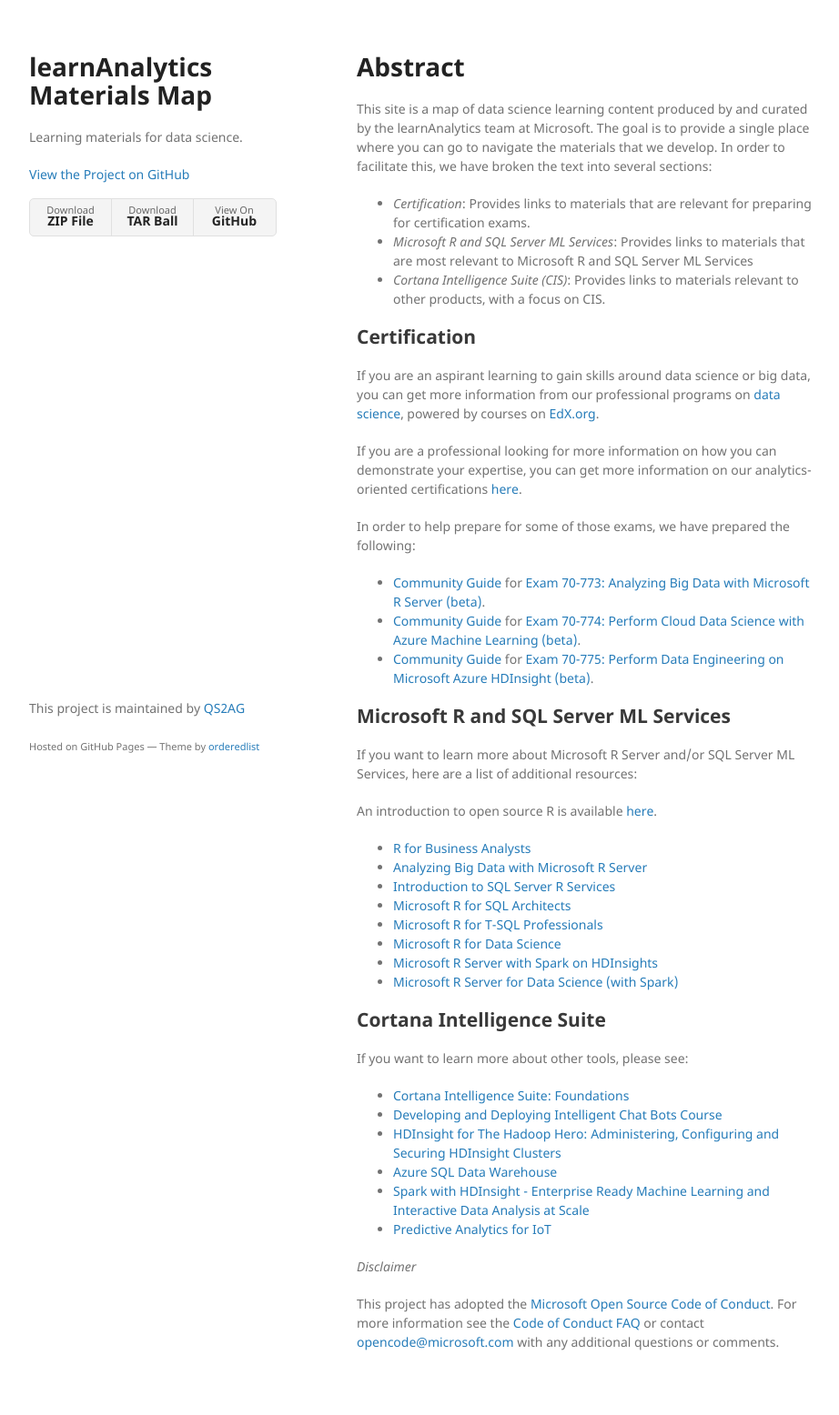
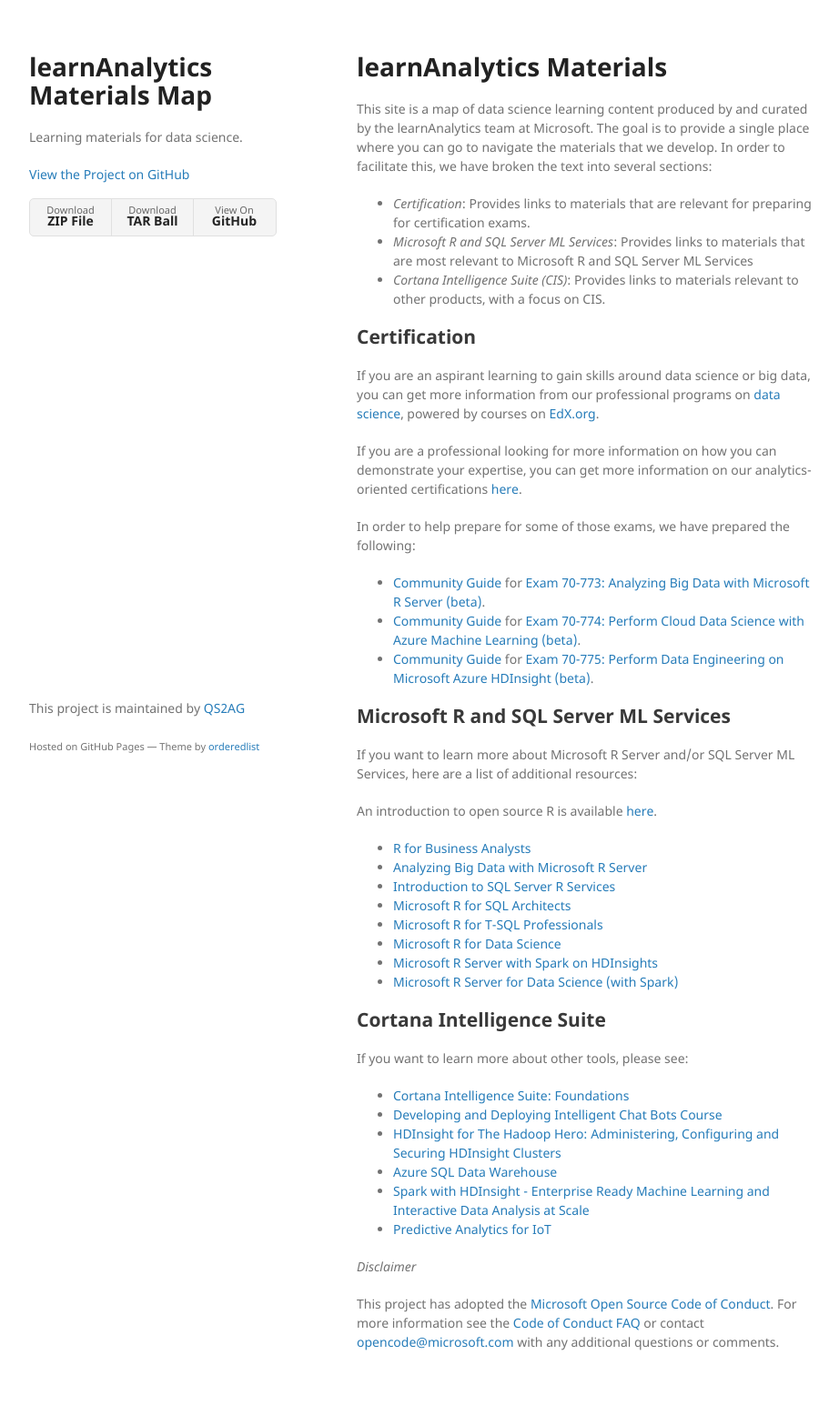
Before and after one commit to QS2AG/learnAnalytics-public, a Jekyll site: the page built from index.md, in a window 1280 px wide. Shown: the whole page at 91% size, without its empty margins (178-1100 px from the left). Built offline with Jekyll 4.4.1, drawn with Linux system fonts in a browser that asks for light colours; our own code applies the rules of GitHub Pages for plain Markdown files.

Commit message:
updated first overall header

```diff
--- a/index.md
+++ b/index.md
@@ -2,7 +2,7 @@
 layout: default
 ---
 
-# Abstract
+# learnAnalytics Materials
 
 This site is a map of data science learning content produced by and curated by the learnAnalytics team at Microsoft. The goal is to provide
 a single place where you can go to navigate the materials that we develop. In order to facilitate this, we have broken the
```
